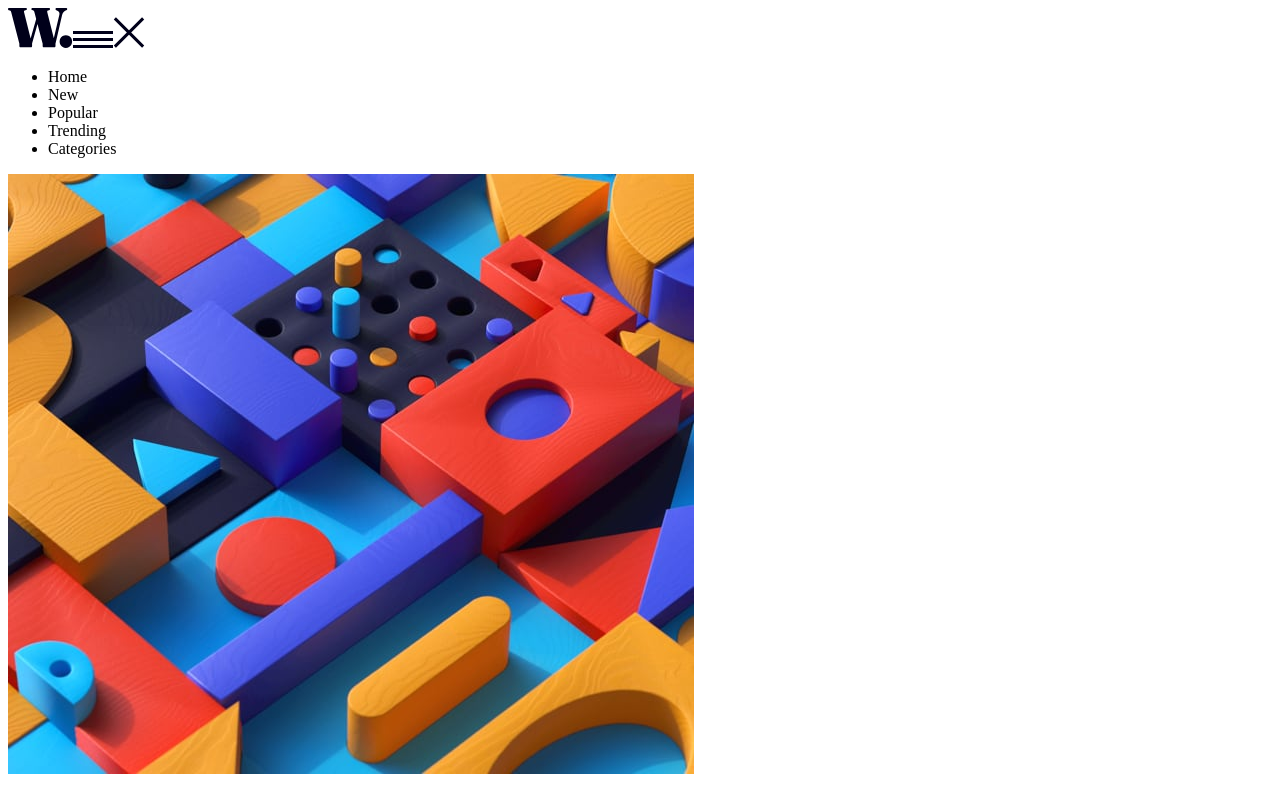
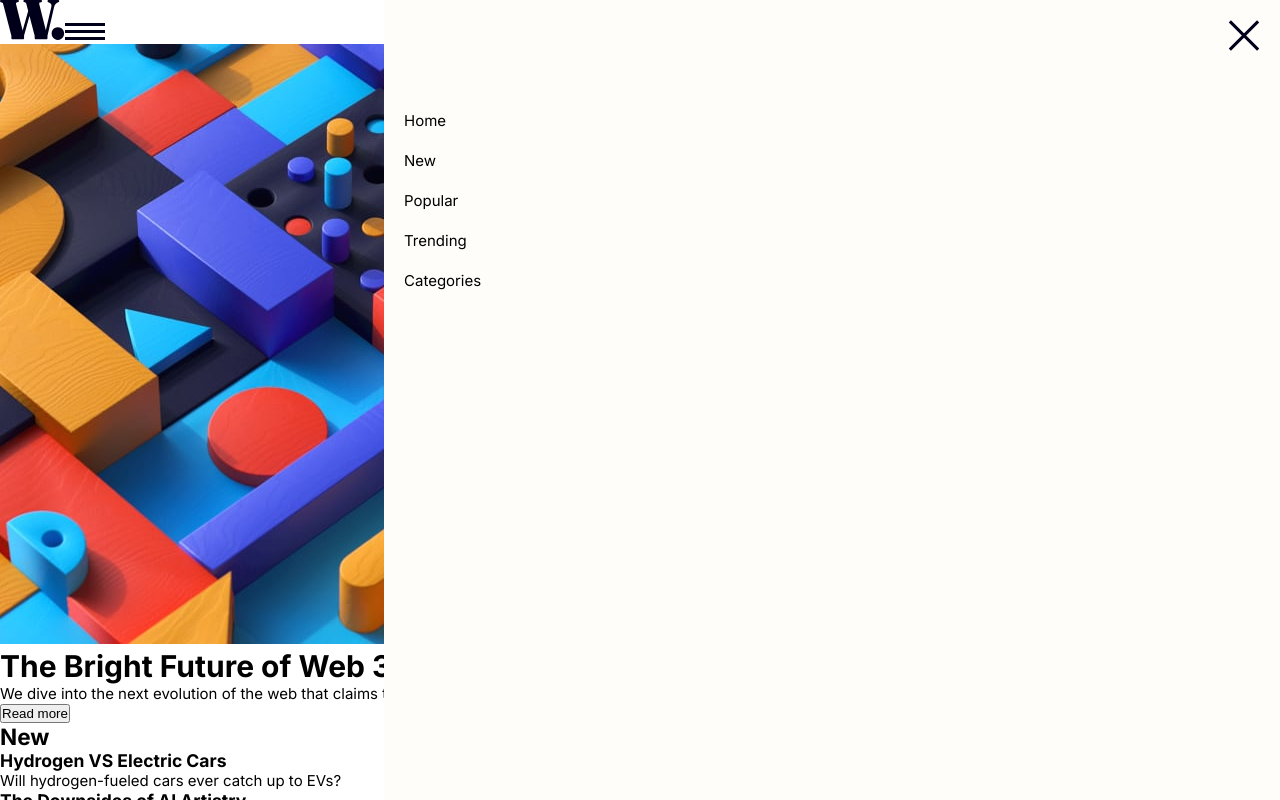
Before and after one commit to kujerocoding/news-homepage-main, a React (Vite) app: page / in a window 1280 px wide. Shown: the top 800 px of the page. Built offline with nearby package versions, Linux system fonts and the light colour scheme.

Commit message:
add styles to the Navbar component

```diff
--- a/src/App.css
+++ b/src/App.css
@@ -10,3 +10,38 @@
     --DARKGRAYISHBLUE: hsl(236, 13%, 42%);
     --VERYDARKBLUE: hsl(240, 100%, 5%);
 }
+
+*{
+    margin: 0;
+    padding: 0;
+    box-sizing: border-box;
+}
+
+body{
+    font-family: var(--FF);
+    font-size: var(--FS);
+}
+
+
+.menu-active{
+    position: absolute;
+    background-color:var(--OFFWHITE);
+    top: 0;
+    right: 0;
+    width: 70%;
+    display: flex;
+    flex-direction: column;
+    align-items: start;
+    padding: 20px;
+    height: 100vh;
+}
+
+.menu-active > img{
+    align-self: flex-end;
+}
+
+.menu-active > ul{
+    list-style: none;
+    margin-top: 50px;
+    line-height: 2.5rem;
+}
--- a/src/App.jsx
+++ b/src/App.jsx
@@ -2,6 +2,7 @@ import React from 'react'
 import Navbar from './components/Navbar'
 import Main from './components/Main'
 import Attribution from './components/Attribution'
+import './App.css'
 
 const App = () => {
   return (
--- a/src/components/Navbar.jsx
+++ b/src/components/Navbar.jsx
@@ -6,9 +6,12 @@ import Logo from '../assets/images/logo.svg'
 
 const Navbar = () => {
   return (
+    <div>
         <nav>
             <img src={Logo} alt="" />
             <img src={IconMenu} alt="" />
+        </nav>
+        <div className='menu-active'>
             <img src={IconMenuClose} alt="" />
             <ul>
                 <li>Home</li>
@@ -17,7 +20,9 @@ const Navbar = () => {
                 <li>Trending</li>
                 <li>Categories</li>
             </ul>
-    </nav>
+        </div>
+    </div>
+
   )
 }
 
```
Lines whose indentation alone changed are shown as unchanged.
